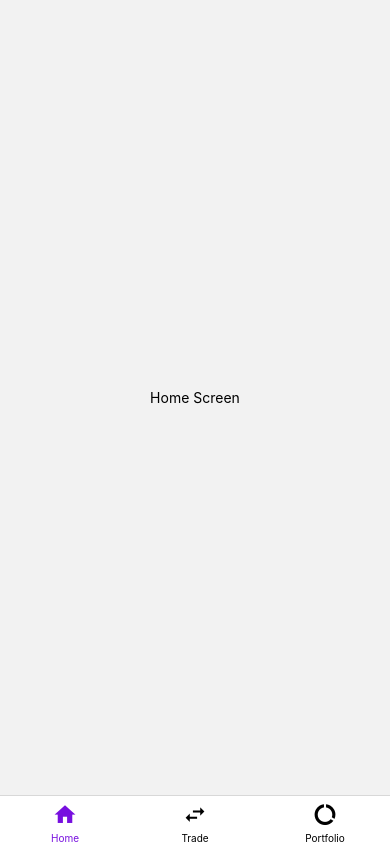
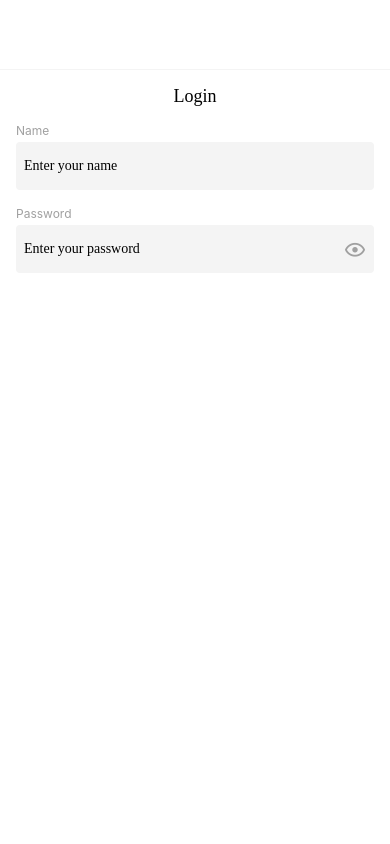
Before and after one commit to luanripax/funds-cr, a React Native app: screen /Login in a window 390 px wide. Built offline with nearby package versions, Linux system fonts and the light colour scheme.

Commit message:
Input component and partial Login screen

```diff
--- /dev/null
+++ b/src/global/components/Input/input.component.tsx
@@ -0,0 +1,49 @@
+import React, { useEffect, useState } from "react";
+import { View, Text, TextInput, TouchableOpacity } from "react-native";
+import MaterialCommunityIcons from "react-native-vector-icons/MaterialCommunityIcons";
+import styles from "./input.styles";
+import InputProps from "./input.types";
+
+const Input = ({ label, secureText = false, ...props }: InputProps) => {
+  const [text, setText] = useState("");
+  const [showText, setShowText] = useState(false);
+
+  const handleInputChange = (value: string) => {
+    setText(value);
+  };
+
+  useEffect(() => {
+    setShowText(secureText);
+  }, []);
+
+  return (
+    <View style={styles.container}>
+      <Text style={styles.label}>{label}</Text>
+      <View>
+        {secureText && (
+          <TouchableOpacity
+            style={styles.secureIcon}
+            onPress={() => setShowText((showText) => !showText)}
+          >
+            {
+              <MaterialCommunityIcons
+                name={showText ? "eye-outline" : "eye-off-outline"}
+                size={22}
+                color={"#A0A0A0"}
+              />
+            }
+          </TouchableOpacity>
+        )}
+        <TextInput
+          style={styles.input}
+          value={text}
+          onChangeText={handleInputChange}
+          secureTextEntry={showText}
+          {...props}
+        />
+      </View>
+    </View>
+  );
+};
+
+export default Input;
--- /dev/null
+++ b/src/global/components/Input/input.styles.ts
@@ -0,0 +1,30 @@
+import { StyleSheet } from "react-native";
+import { theme } from "../../../theme";
+
+const styles = StyleSheet.create({
+  container: {
+    marginBottom: 16,
+  },
+  label: {
+    fontSize: 12,
+    marginBottom: 4,
+    color: "#A0A0A0",
+  },
+  input: {
+    borderRadius: 4,
+    padding: 8,
+    fontSize: 14,
+    backgroundColor: "#F4F4F4",
+    height: 48,
+    color: "black",
+    fontFamily: theme.fonts.regular,
+  },
+  secureIcon: {
+    position: "absolute",
+    zIndex: 20,
+    right: 8,
+    top: 14,
+  },
+});
+
+export default styles;
--- a/src/navigation/stack/index.tsx
+++ b/src/navigation/stack/index.tsx
@@ -5,6 +5,7 @@ import {
   TransitionPresets,
 } from "@react-navigation/stack";
 import TabNavigator from "../tab";
+import LoginScreen from "../../screens/Login/login.screen";
 
 const Stack = createStackNavigator();
 
@@ -12,13 +13,14 @@ const RootNavigator = () => {
   return (
     <NavigationContainer>
       <Stack.Navigator
-        initialRouteName="TabNavigator"
+        initialRouteName="Login"
         screenOptions={{
           headerShown: false,
           ...TransitionPresets.SlideFromRightIOS,
         }}
       >
         <Stack.Screen name="TabNavigator" component={TabNavigator} />
+        <Stack.Screen name="Login" component={LoginScreen} />
       </Stack.Navigator>
     </NavigationContainer>
   );
--- a/src/screens/Login/login.screen.tsx
+++ b/src/screens/Login/login.screen.tsx
@@ -1,8 +1,21 @@
 import React from "react";
-import { View } from "react-native";
+import { Text, View } from "react-native";
+import Header from "../../global/components/Header/header.component";
+import Input from "../../global/components/Input/input.component";
+import styles from "./login.styles";
 
 const LoginScreen = () => {
-  return <View />;
+  const onBack = () => {};
+  return (
+    <View style={styles.container}>
+      <Header />
+      <Text style={styles.title}>Login</Text>
+      <View style={{ marginHorizontal: 16 }}>
+        <Input label="Name" placeholder="Enter your name" />
+        <Input label="Password" secureText placeholder="Enter your password" />
+      </View>
+    </View>
+  );
 };
 
 export default LoginScreen;
--- /dev/null
+++ b/src/screens/Login/login.styles.ts
@@ -0,0 +1,19 @@
+import { StyleSheet } from "react-native";
+import { getStatusBarHeight } from "react-native-iphone-x-helper";
+import { theme } from "../../theme";
+
+const styles = StyleSheet.create({
+  container: {
+    backgroundColor: theme.colors.background,
+    flex: 1,
+  },
+  title: {
+    textAlign: "center",
+    marginVertical: 16,
+    fontFamily: theme.fonts.bold,
+    color: "black",
+    fontSize: 18,
+  },
+});
+
+export default styles;
```
Also changed, not shown: src/global/components/Input/input.types.ts (added, +10 -0 lines).
